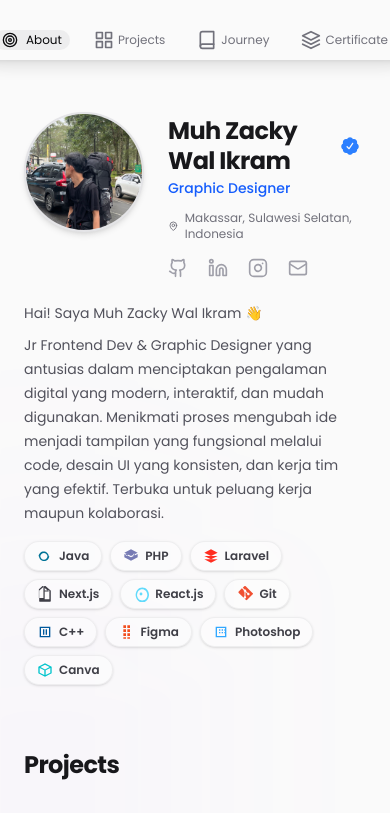
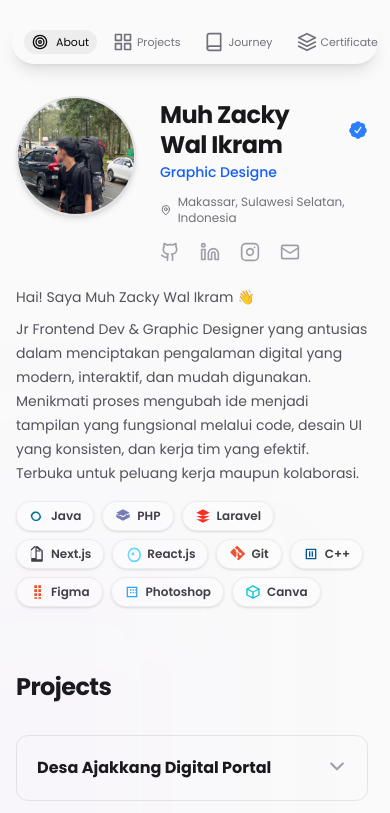
Before and after one commit to Muhzky/porto-z, a Next.js app: page / in a window 390 px wide. Shown: the top 813 px of the page. Built offline with nearby package versions, Linux system fonts and the light colour scheme.

Commit message:
update-container

```diff
--- a/app/components/Navbar.tsx
+++ b/app/components/Navbar.tsx
@@ -1,22 +1,31 @@
 "use client";
 
 import { useEffect, useState } from "react";
-
 
 interface NavbarProps {
   activeSection: string;
   onNavClick: (sectionId: string) => void;
 }
 
-export default function Navbar({ activeSection, onNavClick }: NavbarProps) {
+export default function Navbar({
+  activeSection,
+  onNavClick,
+}: NavbarProps) {
+
   const [isScrolled, setIsScrolled] = useState(false);
 
   useEffect(() => {
     const handleScroll = () => {
       setIsScrolled(window.scrollY > 20);
     };
+
     window.addEventListener("scroll", handleScroll);
-    return () => window.removeEventListener("scroll", handleScroll);
+
+    return () =>
+      window.removeEventListener(
+        "scroll",
+        handleScroll
+      );
   }, []);
 
   const navItems = [
@@ -24,18 +33,35 @@ export default function Navbar({ activeSection, onNavClick }: NavbarProps) {
       id: "introduction",
       label: "About",
       icon: (
-        <svg className="w-4 h-4 mr-1" viewBox="0 0 24 24" fill="none" stroke="currentColor" strokeWidth="2" strokeLinecap="round" strokeLinejoin="round">
+        <svg
+          className="w-4 h-4 mr-1"
+          viewBox="0 0 24 24"
+          fill="none"
+          stroke="currentColor"
+          strokeWidth="2"
+          strokeLinecap="round"
+          strokeLinejoin="round"
+        >
           <circle cx="12" cy="12" r="10" />
           <circle cx="12" cy="12" r="6" />
           <circle cx="12" cy="12" r="2" />
         </svg>
       ),
     },
+
     {
       id: "work-experience",
       label: "Projects",
       icon: (
-        <svg className="w-5 h-5 align-middle" viewBox="0 0 24 24" fill="none" stroke="currentColor" strokeWidth="2" strokeLinecap="round" strokeLinejoin="round">
+        <svg
+          className="w-5 h-5 align-middle"
+          viewBox="0 0 24 24"
+          fill="none"
+          stroke="currentColor"
+          strokeWidth="2"
+          strokeLinecap="round"
+          strokeLinejoin="round"
+        >
           <rect x="3" y="3" width="7" height="7" />
           <rect x="14" y="3" width="7" height="7" />
           <rect x="14" y="14" width="7" height="7" />
@@ -43,21 +69,39 @@ export default function Navbar({ activeSection, onNavClick }: NavbarProps) {
         </svg>
       ),
     },
+
     {
       id: "studies",
       label: "Journey",
       icon: (
-        <svg className="w-5 h-5 align-middle" viewBox="0 0 24 24" fill="none" stroke="currentColor" strokeWidth="2" strokeLinecap="round" strokeLinejoin="round">
+        <svg
+          className="w-5 h-5 align-middle"
+          viewBox="0 0 24 24"
+          fill="none"
+          stroke="currentColor"
+          strokeWidth="2"
+          strokeLinecap="round"
+          strokeLinejoin="round"
+        >
           <path d="M4 19.5A2.5 2.5 0 0 1 6.5 17H20" />
           <path d="M6.5 2H20v20H6.5A2.5 2.5 0 0 1 4 19.5v-15A2.5 2.5 0 0 1 6.5 2z" />
         </svg>
       ),
     },
+
     {
       id: "certificates",
       label: "Certificate",
       icon: (
-        <svg className="w-5 h-5 align-middle" viewBox="0 0 24 24" fill="none" stroke="currentColor" strokeWidth="2" strokeLinecap="round" strokeLinejoin="round">
+        <svg
+          className="w-5 h-5 align-middle"
+          viewBox="0 0 24 24"
+          fill="none"
+          stroke="currentColor"
+          strokeWidth="2"
+          strokeLinecap="round"
+          strokeLinejoin="round"
+        >
           <polygon points="12 2 2 7 12 12 22 7 12 2" />
           <polyline points="2 17 12 22 22 17" />
           <polyline points="2 12 12 17 22 12" />
@@ -66,57 +110,68 @@ export default function Navbar({ activeSection, onNavClick }: NavbarProps) {
     },
   ];
 
-  const baseHeaderClasses = "fixed top-5 left-0 right-0 z-50 flex justify-center transition-all duration-300";
-  const scrolledClasses = isScrolled ? "bg-white/90 backdrop-blur-md border border-zinc-200/40 shadow-md" : "bg-transparent";
-  const paddingClasses = "py-2 px-4";
+  const baseHeaderClasses =
+    "fixed top-5 left-0 right-0 z-50 flex justify-center transition-all duration-300";
 
-  const navItemButtonClasses = (active: boolean) =>
-            `flex items-center gap-1 px-2 py-0.5 leading-none text-xs md:text-sm rounded-full transition-all duration-300 font-normal mr-2 last:mr-0 ${active ? "bg-zinc-200/60 text-zinc-950" : "text-zinc-500 hover:text-zinc-800 hover:bg-zinc-100/50"}`;
+  const scrolledClasses = isScrolled
+    ? "bg-white/90 backdrop-blur-md border border-zinc-200/40 shadow-md"
+    : "bg-transparent";
 
+  const paddingClasses = "py-2 px-3";
+
+  const navItemButtonClasses = (
+    active: boolean
+  ) =>
+    `flex items-center gap-1
+     shrink-0
+     px-2 sm:px-3
+     py-1
+     leading-none
+     text-[11px] sm:text-sm
+     rounded-full
+     transition-all duration-300
+     font-normal
+     mr-1 sm:mr-2
+     last:mr-0
+     ${
+       active
+         ? "bg-zinc-200/60 text-zinc-950"
+         : "text-zinc-500 hover:text-zinc-800 hover:bg-zinc-100/50"
+     }`;
 
   return (
-    <header className={baseHeaderClasses}>
-            <nav className={`${scrolledClasses} ${paddingClasses} rounded-full flex items-center gap-2 max-w-fit shadow-lg`}>
-        {/* Home / About button */}
+    <header className={`${baseHeaderClasses} px-3`}>
 
-        {/* <button
-          onClick={() => onNavClick("introduction")}
-          className={`p-2 rounded-full transition-all duration-300 ${
-            activeSection === "introduction"
-              ? "bg-zinc-200/60 text-zinc-950 font-semibold"
-              : "text-zinc-500 hover:text-zinc-800 hover:bg-zinc-100/50"
-          }`}
-          aria-label="Home"
-        >
-          <svg className="w-4 h-4" fill="none" stroke="currentColor" strokeWidth="2" viewBox="0 0 24 24">
-            <path
-              strokeLinecap="round"
-              strokeLinejoin="round"
-              d="M2.25 12l8.954-8.955c.44-.439 1.152-.439 1.591 0L21.75 12M4.5 9.75v10.125c0 .621.504 1.125 1.125 1.125H9.75v-4.875c0-.621.504-1.125 1.125-1.125h2.25c.621 0 1.125.504 1.125 1.125V21h4.125c.621 0 1.125-.504 1.125-1.125V9.75M8.25 21h8.25"
-            />
-          </svg>
-        </button> */}
+      <nav
+        className={`
+          ${scrolledClasses}
+          ${paddingClasses}
+          rounded-full
+          flex items-center
+          gap-1
+          max-w-full
+          overflow-x-auto
+          whitespace-nowrap
+          shadow-lg
+          scrollbar-hide
+        `}
+      >
 
-        {/* Navigation items with icons */}
         {navItems.map((item) => (
           <button
             key={item.id}
             onClick={() => onNavClick(item.id)}
-            className={navItemButtonClasses(activeSection === item.id)}
+            className={navItemButtonClasses(
+              activeSection === item.id
+            )}
           >
             {item.icon}
             <span>{item.label}</span>
           </button>
         ))}
 
+      </nav>
 
-        {/* <div className="w-[1px] h-6 bg-zinc-200 mx-1" /> */}
-
-
-        {/* navbar capsule */}
-
-
-      </nav>
     </header>
   );
 }
--- a/app/globals.css
+++ b/app/globals.css
@@ -35,6 +35,7 @@ body {
   color: var(--foreground);
   transition: background-color 0.4s cubic-bezier(0.4, 0, 0.2, 1), color 0.4s cubic-bezier(0.4, 0, 0.2, 1);
   flex: 1;
+  overflow-x: hidden;
 }
 
 /* Glassmorphism utility */
--- a/app/layout.tsx
+++ b/app/layout.tsx
@@ -4,14 +4,14 @@ import { Providers } from "./providers";
 import "./globals.css";
 
 const poppins = Poppins({
+  subsets: ["latin"],
   variable: "--font-poppins",
-  subsets: ["latin"],
   weight: ["400", "500", "600", "700"],
 });
 
 const geistMono = Geist_Mono({
+  subsets: ["latin"],
   variable: "--font-geist-mono",
-  subsets: ["latin"],
 });
 
 export const metadata: Metadata = {
@@ -21,17 +21,19 @@ export const metadata: Metadata = {
 
 export default function RootLayout({
   children,
-}: Readonly<{
+}: {
   children: React.ReactNode;
-}>) {
+}) {
   return (
     <html
       lang="en"
       suppressHydrationWarning
       className={`${poppins.variable} ${geistMono.variable}`}
     >
-      <body className="min-h-screen flex flex-col antialiased">
-        <Providers>{children}</Providers>
+      <body suppressHydrationWarning>
+        <Providers>
+          {children}
+        </Providers>
       </body>
     </html>
   );
--- a/app/page.tsx
+++ b/app/page.tsx
@@ -62,14 +62,14 @@ export default function Home() {
   return (
     <div className="relative min-h-screen w-full flex flex-col font-sans transition-colors duration-500 bg-background text-foreground overflow-hidden">
       {/* Decorative blobs */}
-      <div className="absolute top-0 left-1/2 -translate-x-1/2 w-full max-w-[1400px] h-[600px] bg-[radial-gradient(ellipse_at_top,_var(--tw-gradient-stops))] from-purple-400/20 via-indigo-300/5 to-transparent dark:from-purple-900/15 dark:via-transparent pointer-events-none z-0" />
-      <div className="absolute top-[25%] left-[-10%] w-[45%] h-[40%] rounded-full bg-purple-400/5 dark:bg-purple-900/5 blur-[120px] pointer-events-none" />
-      <div className="absolute top-[60%] right-[-10%] w-[40%] h-[45%] rounded-full bg-indigo-400/5 dark:bg-indigo-900/5 blur-[120px] pointer-events-none" />
+      <div className="absolute top-0 left-1/2 -translate-x-1/2 w-full max-w-[1400px] h-[600px] bg-[radial-gradient(ellipse_at_top,_var(--tw-gradient-stops))] from-purple-400/20 via-indigo-300/5 to-transparent pointer-events-none z-0" />
+      <div className="absolute top-[25%] left-[-10%] w-[45%] h-[40%] rounded-full bg-purple-400/5 blur-[120px] pointer-events-none" />
+      <div className="absolute top-[60%] right-[-10%] w-[40%] h-[45%] rounded-full bg-indigo-400/5 blur-[120px] pointer-events-none" />
 
       <Navbar activeSection={activeSection} onNavClick={handleNavClick} />
 
       {/* Main Layout Container */}
-      <div className="w-full max-w-3xl mx-auto px-6 sm:px-12 pt-28 md:pt-32  pb-6 flex-1 relative z-10 flex flex-col">
+      <div className="w-full max-w-3xl mx-auto px-4 sm:px-8 md:px-12 pt-24 md:pt-32 pb-6">
         <main className="flex-1 flex flex-col gap-16 md:gap-20">
 
           <HeroSection />
--- a/app/providers.tsx
+++ b/app/providers.tsx
@@ -11,6 +11,7 @@ export function Providers({
     <ThemeProvider
       attribute="class"
       defaultTheme="light"
+      forcedTheme="light"
       enableSystem={false}
     >
       {children}
```
